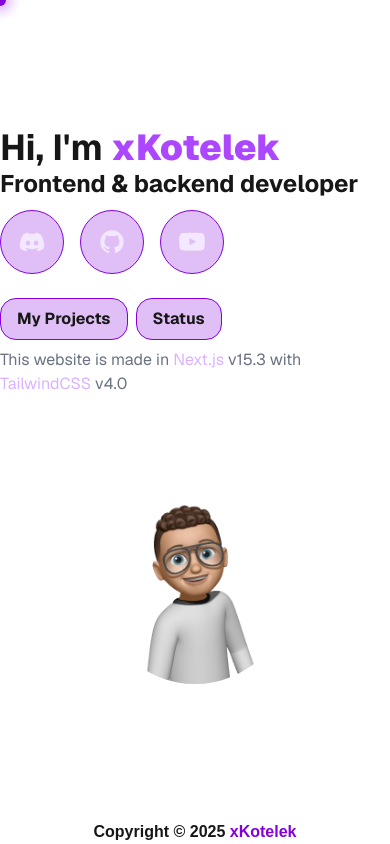
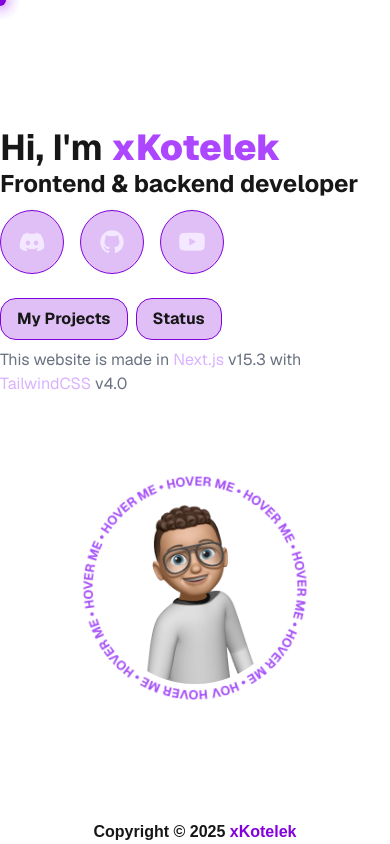
Before and after one commit to xKotelek/kotelek.dev, a Next.js app: page / in a window 390 px wide. Built offline with nearby package versions, Linux system fonts and the light colour scheme.

Commit message:
mobile update

```diff
--- a/components/HoverMeSVG.js
+++ b/components/HoverMeSVG.js
@@ -1,6 +1,23 @@
+"use client";
+import { useEffect, useState } from "react";
+
 export default function HoverMeSVG() {
+  const [isTouchDevice, setIsTouchDevice] = useState(false);
+
+  useEffect(() => {
+    const isTouch = "ontouchstart" in window || navigator.maxTouchPoints > 0;
+    setIsTouchDevice(isTouch);
+  }, []);
+
+  const text = isTouchDevice
+    ? "CLICK ME • CLICK ME • CLICK ME • CLICK ME • CLICK ME • CLICK ME • CLICK ME • CLICK ME • CLICK ME •"
+    : "HOVER ME • HOVER ME • HOVER ME • HOVER ME • HOVER ME • HOVER ME • HOVER ME • HOVER ME • HOVER ME •";
+
   return (
-    <svg viewBox="0 0 300 300" className="absolute w-full h-full duration-800 animate-spin-slow group-hover:animate-paused scale-100 group-hover:scale-0 md:block hidden">
+    <svg
+      viewBox="0 0 300 300"
+      className="absolute w-full h-full duration-800 animate-spin-slow group-hover:animate-paused scale-100 group-hover:scale-0"
+    >
       <defs>
         <path
           id="circlePath"
@@ -10,17 +27,9 @@ export default function HoverMeSVG() {
              a 120,120 0 1,1 -240,0"
         />
       </defs>
-      <text fill="#a855f7" fontSize="13.9" fontWeight="bold">
+      <text fill="#a855f7" fontSize="14.9" fontWeight="bold">
         <textPath href="#circlePath" startOffset="0%">
-            HOVER ME •
-            HOVER ME •
-            HOVER ME •
-            HOVER ME •
-            HOVER ME •
-            HOVER ME •
-            HOVER ME •
-            HOVER ME •
-            HOVER ME •
+          {text}
         </textPath>
       </text>
     </svg>
```
